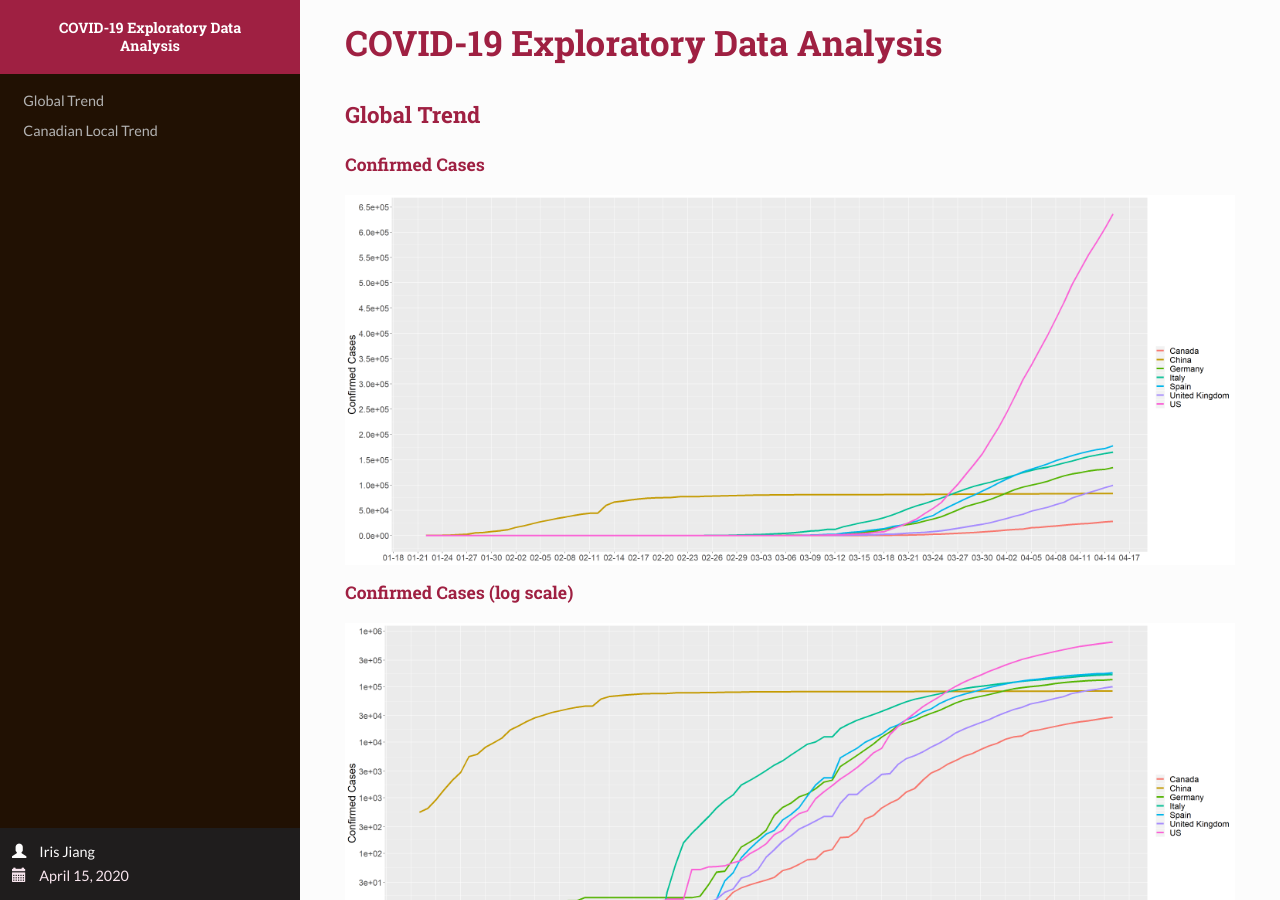
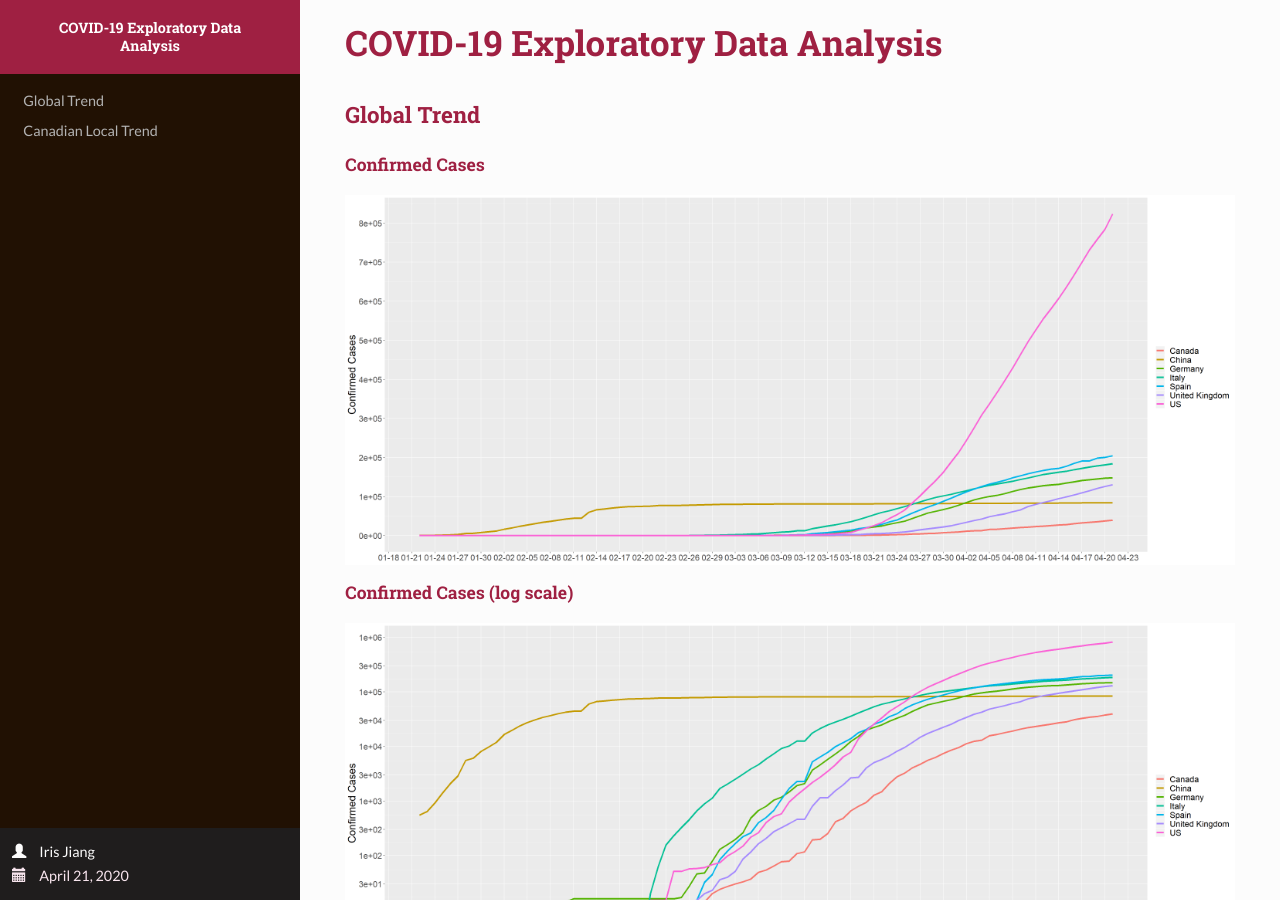
Before and after one commit to my-jiang/my-jiang.github.io, a Jekyll site: the page projects/COVID-19-EDA/COVID-19-EDA.html, which Jekyll copies as it is, in a window 1280 px wide and 900 px high. Built offline with Jekyll 4.4.1, drawn with Linux system fonts in a browser that asks for light colours.

Commit message:
updates April 21

```diff
--- a/projects/COVID-19-EDA/COVID-19-EDA.html
+++ b/projects/COVID-19-EDA/COVID-19-EDA.html
@@ -10,7 +10,7 @@
 
 <meta name="author" content="Iris Jiang" />
 
-<meta name="date" content="2020-04-15" />
+<meta name="date" content="2020-04-21" />
 
 <title>COVID-19 Exploratory Data Analysis</title>
 
@@ -83,7 +83,7 @@
 
     <div id="postamble" data-toggle="wy-nav-shift" class="status">
               <p class="author"><span class="glyphicon glyphicon-user"></span> Iris Jiang</p>
-                  <p class="date"><span class="glyphicon glyphicon-calendar"></span> April 15, 2020</p>
+                  <p class="date"><span class="glyphicon glyphicon-calendar"></span> April 21, 2020</p>
         </div>
 </div>
 
```
Also changed, not shown: projects/COVID-19-EDA/COVID-19-EDA_files/figure-html/unnamed-chunk-11-1.png, projects/COVID-19-EDA/COVID-19-EDA_files/figure-html/unnamed-chunk-12-1.png, projects/COVID-19-EDA/COVID-19-EDA_files/figure-html/unnamed-chunk-13-1.png, projects/COVID-19-EDA/COVID-19-EDA_files/figure-html/unnamed-chunk-14-1.png, projects/COVID-19-EDA/COVID-19-EDA_files/figure-html/unnamed-chunk-15-1.png, projects/COVID-19-EDA/COVID-19-EDA_files/figure-html/unnamed-chunk-3-1.png, projects/COVID-19-EDA/COVID-19-EDA_files/figure-html/unnamed-chunk-4-1.png, projects/COVID-19-EDA/COVID-19-EDA_files/figure-html/unnamed-chunk-5-1.png, projects/COVID-19-EDA/COVID-19-EDA_files/figure-html/unnamed-chunk-6-1.png, projects/COVID-19-EDA/COVID-19-EDA_files/figure-html/unnamed-chunk-7-1.png, projects/COVID-19-EDA/COVID-19-EDA_files/figure-html/unnamed-chunk-8-1.png, projects/COVID-19-EDA/COVID-19-EDA_files/figure-html/unnamed-chunk-9-1.png.
